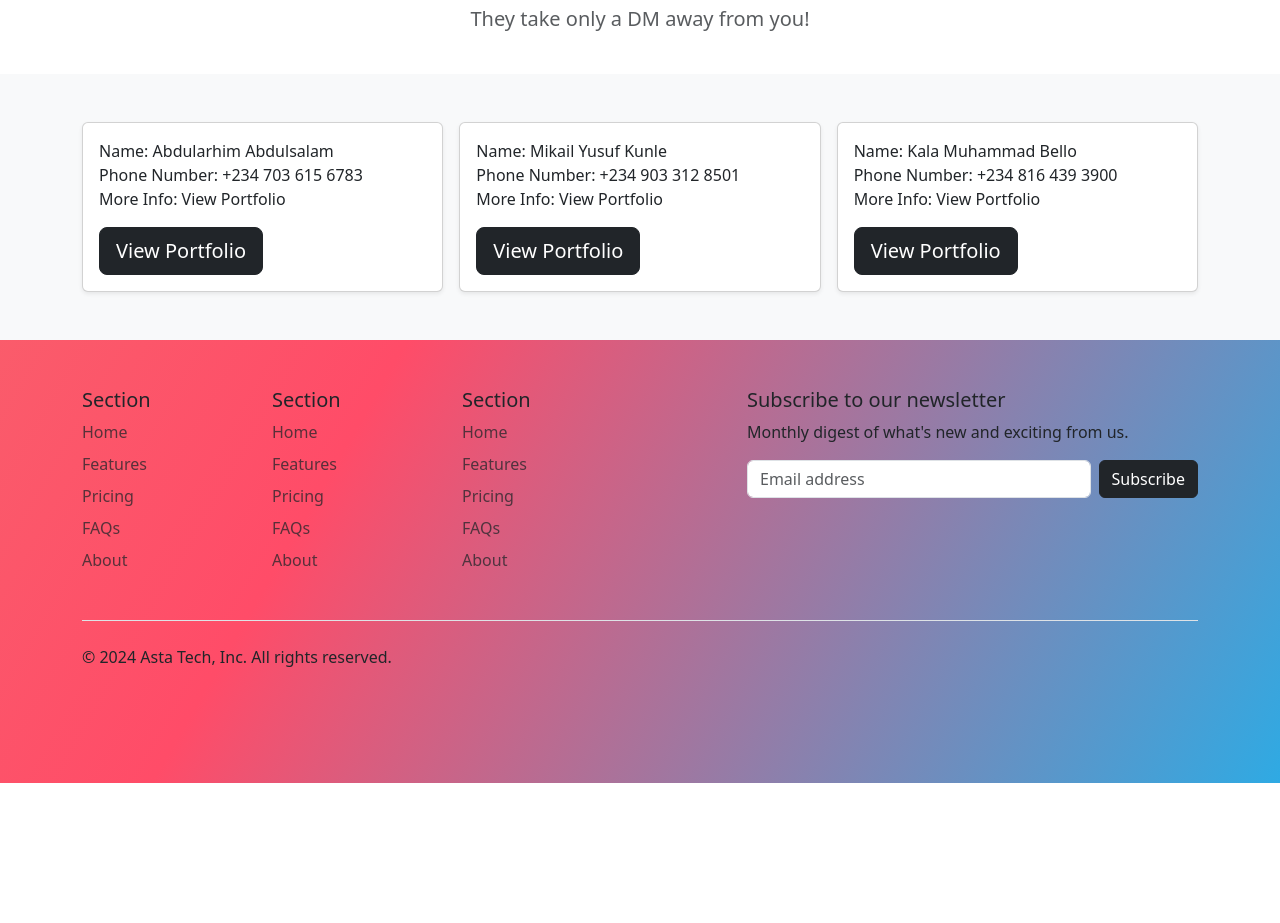
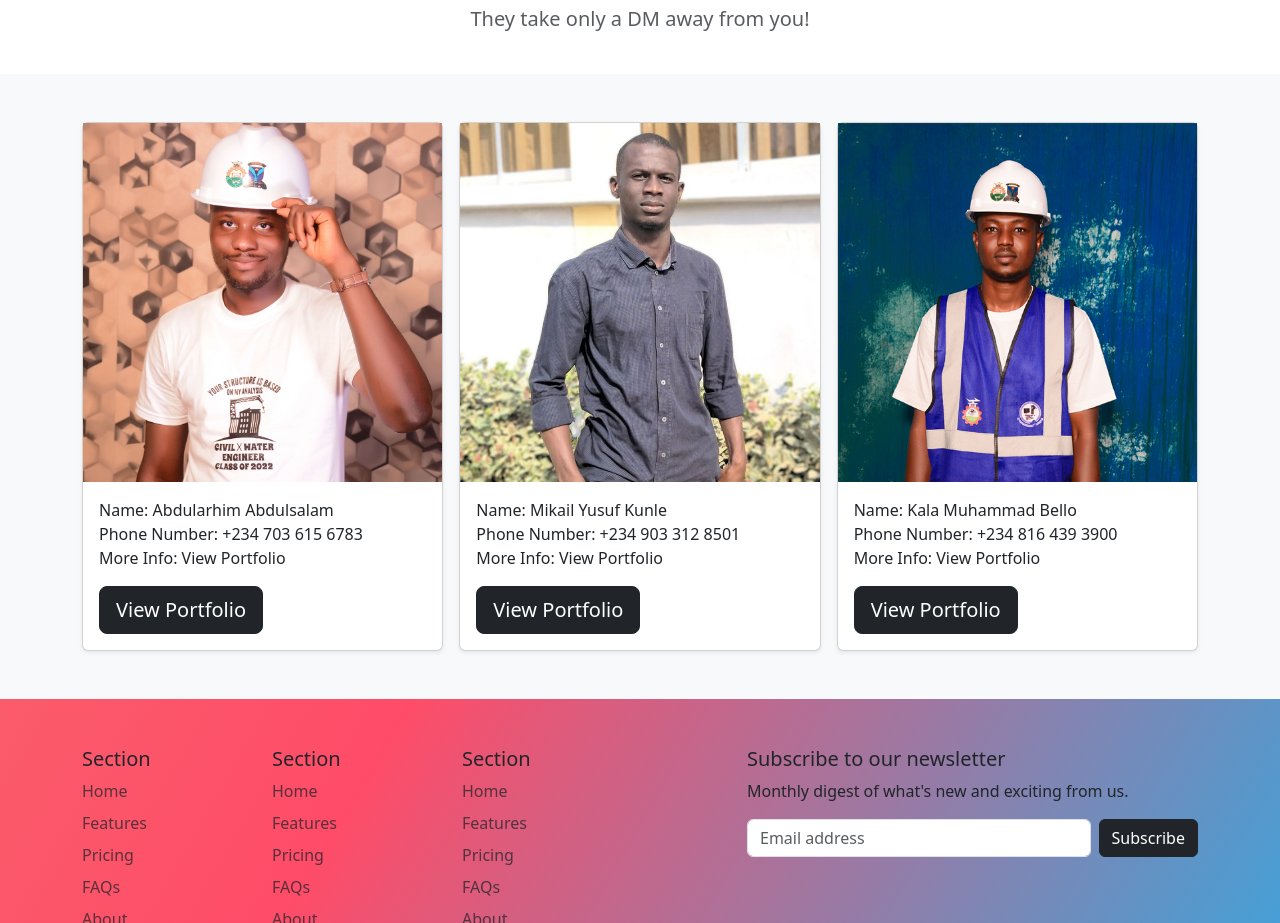
Before and after one commit to kalamohammedbello/astaTech, a plain HTML site: page index.html in a window 1280 px wide. Shown: the part 1612-2535 px from the top of the page. Before the commit the page ends 2395 px from the top, so only its background shows below. Drawn offline with nearby package versions, Linux system fonts and the light colour scheme.

Commit message:
Update index.html

```diff
--- a/index.html
+++ b/index.html
@@ -253,7 +253,7 @@ Desktops: 1601px and more -->
         <div class="row row-cols-1 row-cols-sm-2 row-cols-md-3 g-3">
           <div class="col">
             <div class="card shadow-sm">
-              <img src="./images/Abdulrahim.jpg" alt="">
+              <img src="Abdulrahim.jpg" alt="">
               <div class="card-body">
                 <p class="card-text">Name: Abdularhim Abdulsalam <br> Phone Number: +234 703 615 6783<br> More Info: View Portfolio</p>
                 <div class="d-flex justify-content-between align-items-center">
@@ -267,7 +267,7 @@ Desktops: 1601px and more -->
 
          <div class="col">
             <div class="card shadow-sm">
-              <img src="./images/Mikail.jpg" alt="">
+              <img src="Mikail.jpg" alt="">
               <div class="card-body">
                 <p class="card-text">Name: Mikail Yusuf Kunle <br> Phone Number: +234 903 312 8501 <br> More Info: View Portfolio</p>
                 <div class="d-flex justify-content-between align-items-center">
@@ -281,7 +281,7 @@ Desktops: 1601px and more -->
 
           <div class="col">
             <div class="card shadow-sm">
-              <img src="./images/Kala.jpg" alt="">
+              <img src="Kala.jpg" alt="">
               <div class="card-body">
                 <p class="card-text">Name: Kala Muhammad Bello <br> Phone Number: +234 816 439 3900 <br> More Info: View Portfolio</p>
                 <div class="d-flex justify-content-between align-items-center">
```
